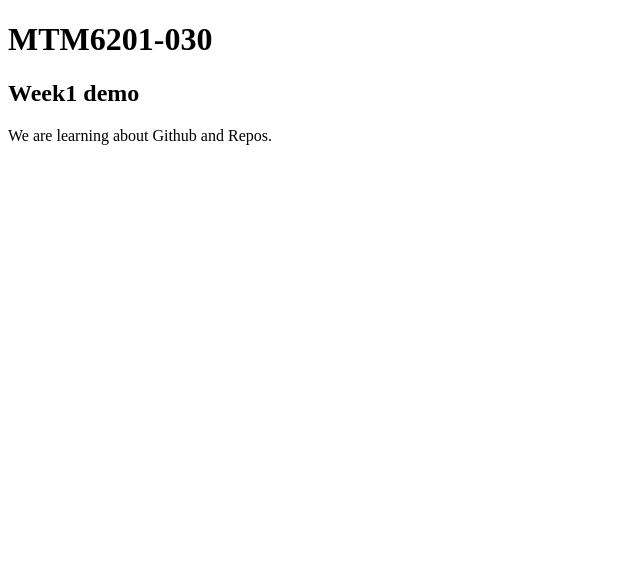
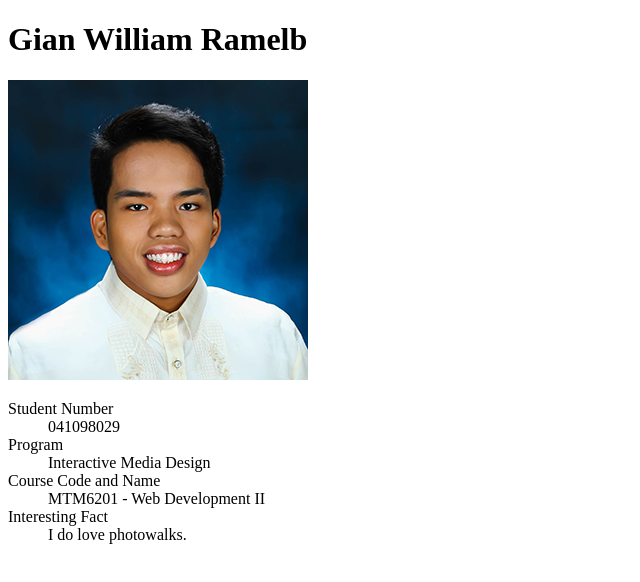
Before and after one commit to rame0033/mtm6201-week1, a plain HTML site: page index.html in a window 1280 px wide. Shown: the whole page, without its empty margins (0-640 px from the left). Drawn offline with Linux system fonts and the light colour scheme.

Commit message:
Adds information in index.html file

```diff
--- a/index.html
+++ b/index.html
@@ -3,18 +3,24 @@
 <head>
     <meta charset="UTF-8">
     <meta name="viewport" content="width=device-width, initial-scale=1.0">
-    <title>MTM6201-030</title>
+    <title>Gian William Ramelb</title>
 </head>
 <body>
     <header>
-        <h1>MTM6201-030</h1>
+        <h1>Gian William Ramelb</h1>
     </header>
     <main>
-        <h2>Week1 demo</h2>
-        <p>We are learning about Github and Repos.</p>
+        <img src="images/img_ramelb_gian.png" alt="Gian Ramelb photo">
+        <dl>
+            <dt>Student Number</dt>
+            <dd>041098029</dd>
+            <dt>Program</dt>
+            <dd>Interactive Media Design</dd>
+            <dt>Course Code and Name</dt>
+            <dd>MTM6201 - Web Development II</dd>
+            <dt>Interesting Fact</dt>
+            <dd>I do love photowalks.</dd>
+        </dl>
     </main>
-    <footer>
-
-    </footer>
 </body>
 </html>
```
